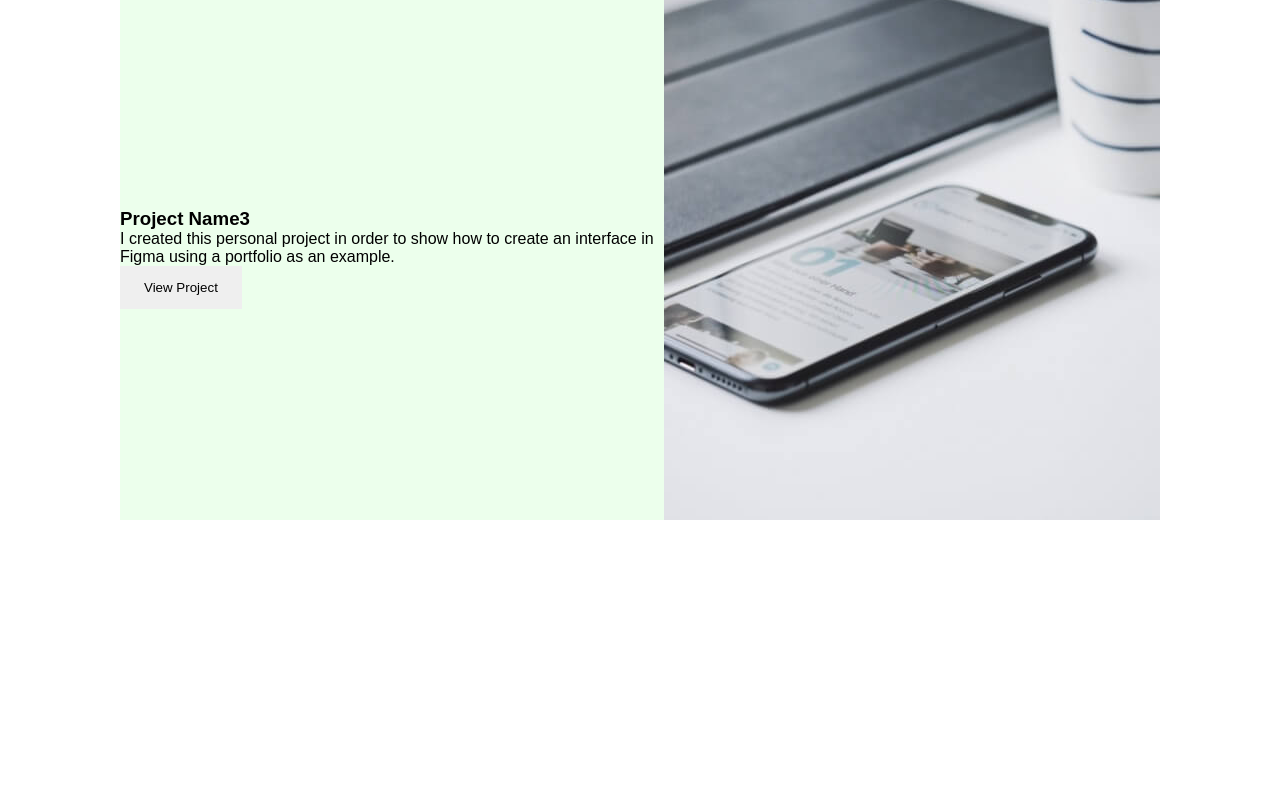
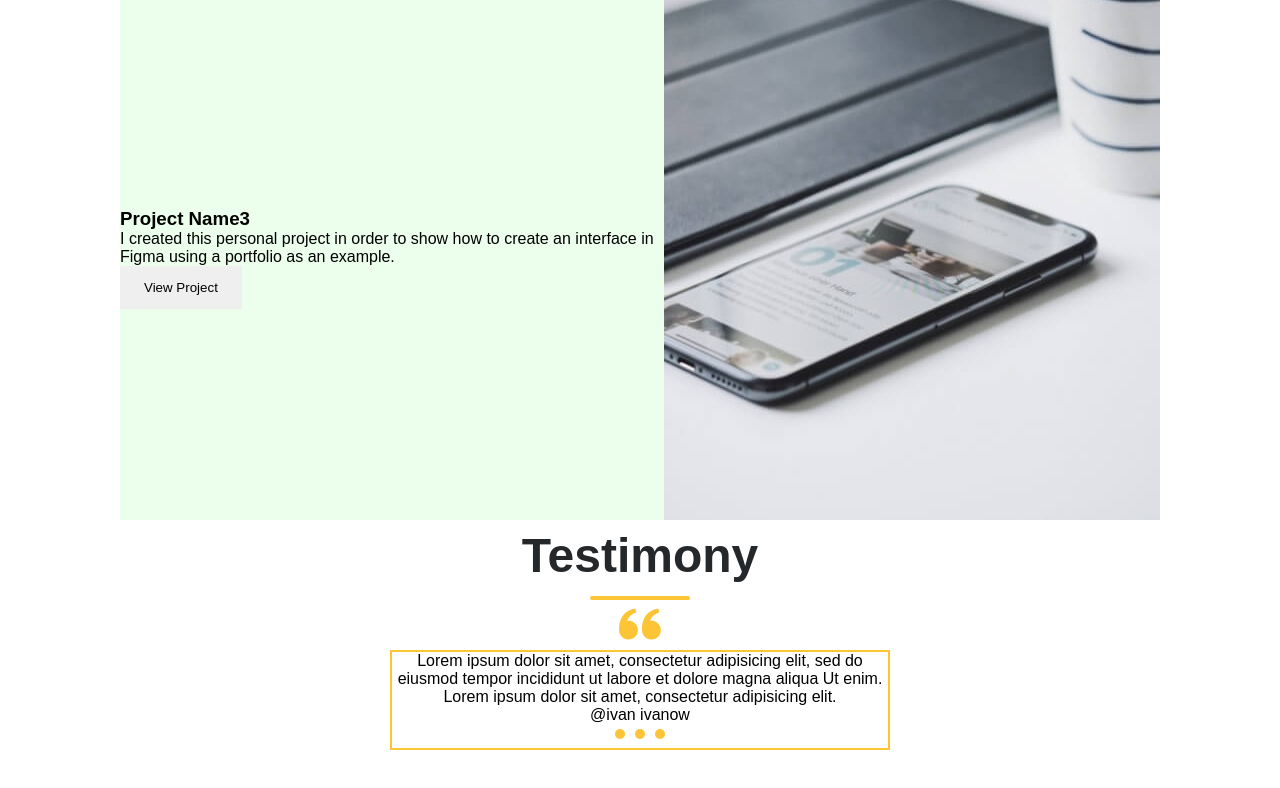
Before and after one commit to DruzhininaElena/my-portfolio, a React app: page / in a window 1280 px wide. Shown: the part 2788-3576 px from the top of the page. Before the commit the page ends 3308 px from the top, so only its background shows below. Built offline with nearby package versions, Linux system fonts and the light colour scheme; the HTML template or start-up script is replaced by a standard one.

Commit message:
create testimony section

```diff
--- a/src/App.tsx
+++ b/src/App.tsx
@@ -3,6 +3,7 @@
 import {Skills} from './layout/sections/skills/Skills.tsx';
 import {Container} from './components/container/Container.tsx';
 import {Projects} from './layout/sections/projects/Projects.tsx';
+import {Testimony} from './layout/sections/testimony/Testimony.tsx';
 
 
 function App() {
@@ -12,6 +13,7 @@
             <Main/>
             <Skills/>
             <Projects/>
+            <Testimony/>
         </Container>
     )
 }
--- /dev/null
+++ b/src/components/slider/Slider.tsx
@@ -0,0 +1,40 @@
+import styled from 'styled-components';
+
+export const Slider = () => {
+    return (
+        <StyledSlider>
+            <Slide>
+                <p>Lorem ipsum dolor sit amet, consectetur adipisicing elit, sed do eiusmod tempor incididunt ut labore
+                    et dolore magna aliqua Ut enim. Lorem ipsum dolor sit amet, consectetur adipisicing elit.</p>
+                <span>
+                    @ivan ivanow
+                </span>
+            </Slide>
+            <Pagination>
+                <span></span>
+                <span></span>
+                <span></span>
+            </Pagination>
+        </StyledSlider>
+    );
+};
+
+const StyledSlider = styled.div`
+    max-width: 500px;
+    border: 2px solid #FDC435;
+`
+
+const Slide = styled.div`
+
+`
+
+const Pagination = styled.div`
+    span {
+        display: inline-block;
+        width: 10px;
+        height: 10px;
+        background-color: #FDC435;
+        border-radius: 50%;
+        margin: 5px;
+    }
+`
--- /dev/null
+++ b/src/layout/sections/testimony/Testimony.tsx
@@ -0,0 +1,21 @@
+import styled from 'styled-components';
+import {SectionTitle} from '../../../components/SectionTitle.tsx';
+import {Icon} from '../../../components/icon/Icon.tsx';
+import {FlexWrapper} from '../../../components/FlexWrapper.tsx';
+import {Slider} from '../../../components/slider/Slider.tsx';
+
+export const Testimony = () => {
+    return (
+        <StyledTestimony>
+            <FlexWrapper direction={'column'} align={'center'}>
+                <SectionTitle>Testimony</SectionTitle>
+                <Icon iconId={'quote'} width={'50'} height={'50'} viewBox={'0 0 50 50'}/>
+                <Slider/>
+            </FlexWrapper>
+        </StyledTestimony>
+    );
+}
+
+const StyledTestimony = styled.section`
+    min-height: 50vh;
+`
```
Also changed, not shown: src/assets/images/quote-alt-right-svg 1.svg (deleted).
